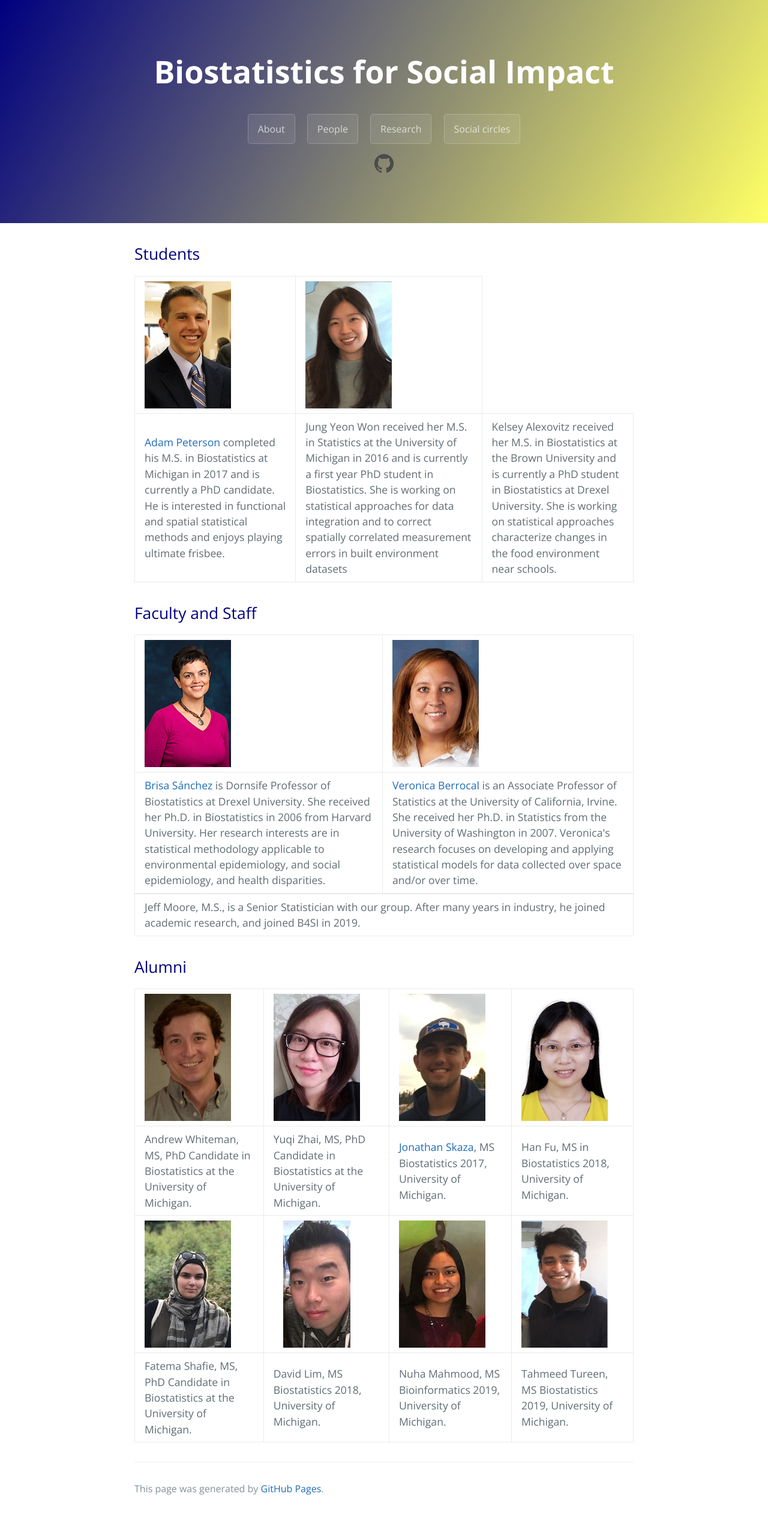
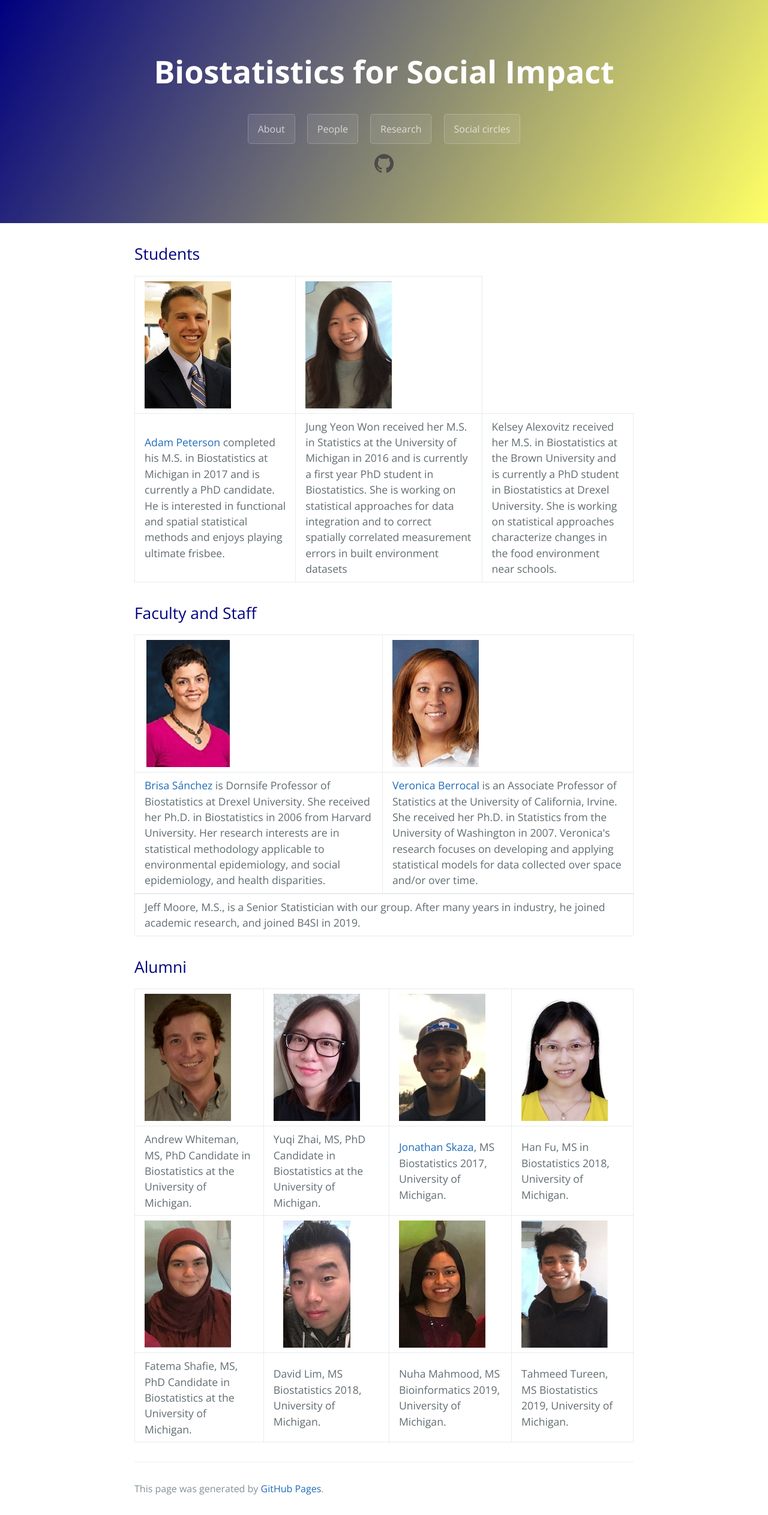
Before and after one commit to Biostatistics4SocialImpact/Biostatistics4SocialImpact.github.io, a Jekyll site: the page built from people.md, in a window 1280 px wide. Shown: the whole page at 60% size. Built offline with Jekyll 4.4.1, drawn with Linux system fonts in a browser that asks for light colours.

Commit message:
Update cayman.css

```diff
--- a/css/cayman.css
+++ b/css/cayman.css
@@ -192,7 +192,7 @@ a:hover { text-decoration: underline; }
 .site-footer-credits { color: #819198; }
 
 .thumbbrisa {
-  background: url('/assets/brisa.jpg') 50% 50% no-repeat; /* 50% 50% centers image in div */
+  background: url('/assets/brisa144212.jpg') 50% 50% no-repeat; /* 50% 50% centers image in div */
   width: 144px;
   height: 212px;
 }
@@ -234,7 +234,7 @@ a:hover { text-decoration: underline; }
 }
 
 .thumbfatema {
-  background: url('/assets/fatema.jpg') 50% 50% no-repeat; /* 50% 50% centers image in div */
+  background: url('/assets/fatema2.jpg') 50% 50% no-repeat; /* 50% 50% centers image in div */
   width: 144px;
   height: 212px;
 }
```
